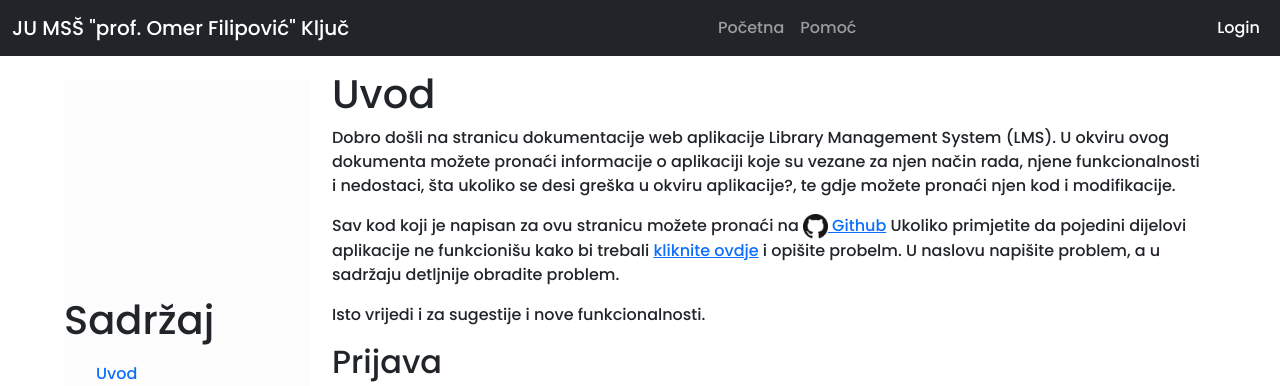
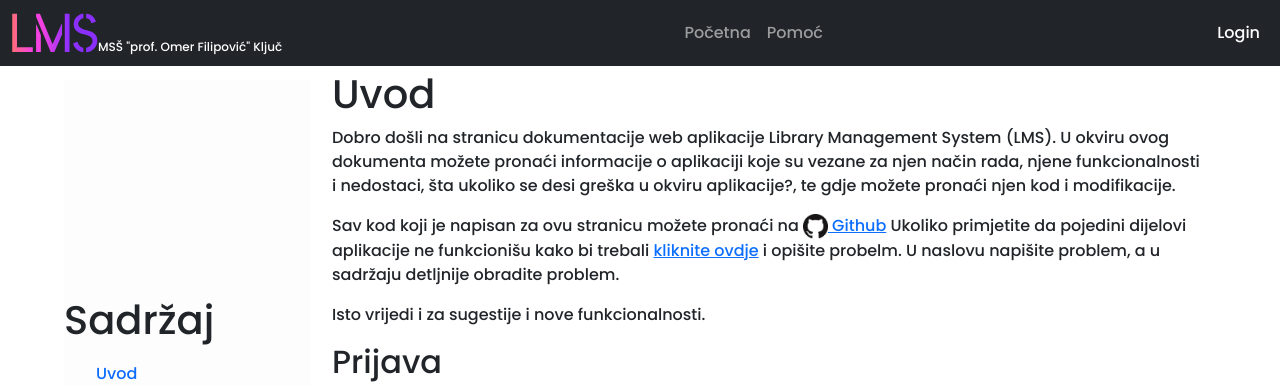
Before and after one commit to analitika-tech/library, a Django app: page /tutorial/ in a window 1280 px wide; the page is wider, and only the part inside the window is pictured. Shown: the top 386 px of that part. Run offline with Django 3.2, Linux system fonts and the light colour scheme; parts of the project's set-up code (start-up, migrations or seed data) failed here and were passed over.

Commit message:
Navbar logo change

```diff
--- a/system/templates/components/navbar.html
+++ b/system/templates/components/navbar.html
@@ -1,6 +1,7 @@
+{% load static %}
 <nav class="navbar navbar-expand-lg navbar-dark bg-dark fixed-top">
   <div class="container-fluid">
-    <a class="navbar-brand" href="/">JU MSŠ "prof. Omer Filipović" Ključ</a>
+    <a class="navbar-brand" href="/" style="display: flex; flex-direction: row; align-items: flex-end; font-size: 12px; line-height: 12px;"><img src="{% static 'images/lmsSVG.svg' %}" alt="Logo">MSŠ "prof. Omer Filipović" Ključ</a>
     <button class="navbar-toggler" type="button" data-bs-toggle="collapse" data-bs-target="#navbarSupportedContent" aria-controls="navbarSupportedContent" aria-expanded="false" aria-label="Toggle navigation">
       <span class="navbar-toggler-icon"></span>
     </button>
```
